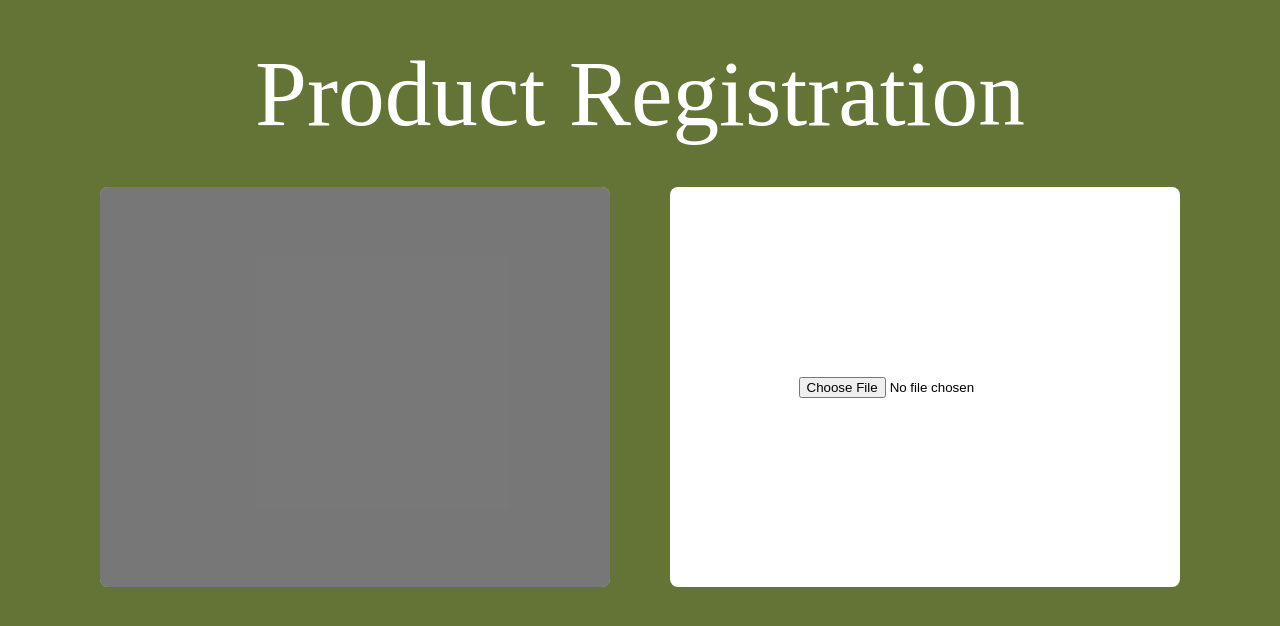
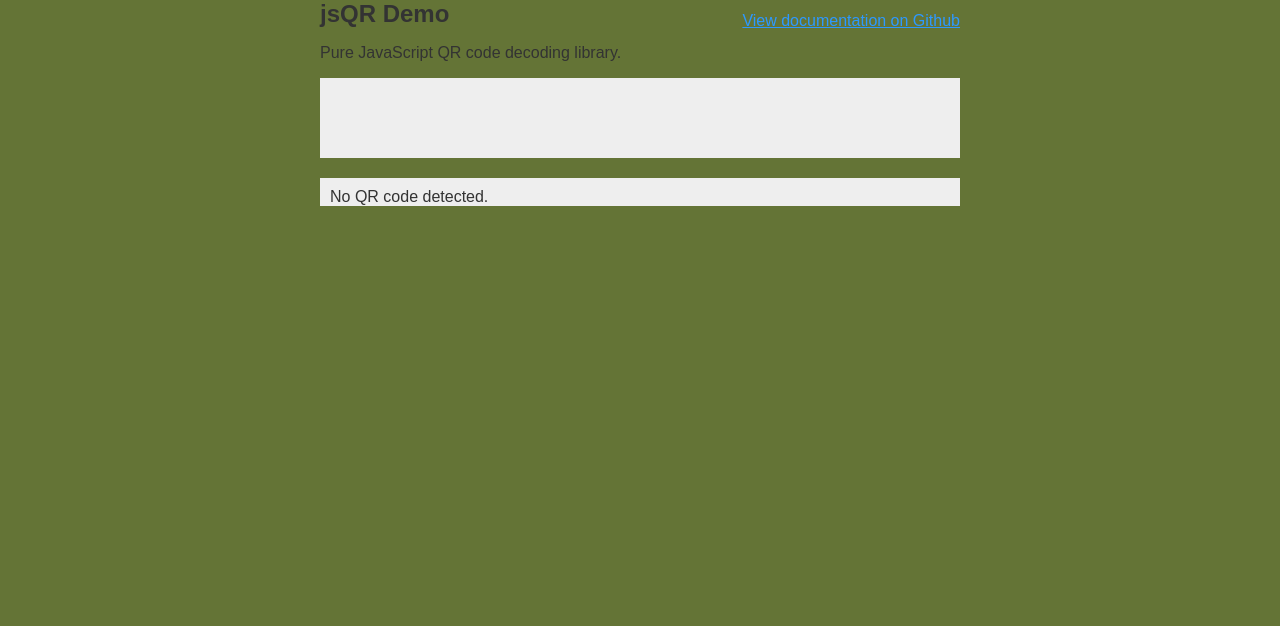
Before and after one commit to WIWLEE/TigerHackerton, a React (Create React App) app: page /Camera in a window 1280 px wide. Shown: the top 626 px of the page. Built offline with nearby package versions, Linux system fonts and the light colour scheme; no server answers.

Commit message:
Revert "Qr info design"

```diff
--- a/src/CameraPage.css
+++ /dev/null
@@ -1,113 +0,0 @@
-#camera-page-container {
-    margin: 0;
-    padding: 0;
-    display: flex;
-    flex-direction: column;
-    align-items: center;
-    justify-content: flex-start;
-    height: 100vh;
-    background-color: #647436;
-    overflow: hidden;
-}
-
-#title {
-    font-size: 70pt;
-    text-align: center;
-    color: white;
-    margin-top: 5vh;
-    margin-bottom: 5vh;
-}
-
-#video {
-    width: 60%;
-    height: 70%;
-    background-color: #3c471d;
-}
-
-#content-container {
-    display: flex;
-    justify-content: space-between;
-    align-items: flex-start;
-    width: 100%;
-    height: 50%;
-    position: relative;
-}
-
-#video-container, #file-container {
-    height: 100%;
-    flex: 1;
-    background-color: #f0f0f0;
-    border-radius: 8px;
-    transition: background-color 0.3s, box-shadow 0.3s; /* 부드러운 전환 효과 */
-    cursor: pointer; /* 포인터 커서 변경 */
-    position: relative;
-}
-
-#video-container {
-    margin-left: 100px;
-    margin-right: 30px;
-
-    display: flex;
-    justify-content: center;
-    align-items: center;
-}
-
-#file-container {
-    margin-left: 30px;
-    margin-right: 100px;
-    position: relative;
-
-    display: flex;
-    justify-content: center;
-    align-items: center;
-}
-
-input[type="file"]
-{
-    position: relative;
-    z-index: 2;
-}
-
-#video-container::before,
-#file-container::before {
-    content: ''; /* 가상 요소에 내용 없음 */
-    position: absolute; /* 절대 위치로 설정 */
-    border-radius: 8px;
-    top: 0;
-    left: 0;
-    right: 0;
-    bottom: 0; /* 부모 요소의 모든 영역을 덮도록 설정 */
-    background-color: rgba(0, 0, 0, 0.5); /* 반투명 검은색 배경 */
-    opacity: 0; /* 초기 상태에서 투명함 */
-    transition: opacity 0.3s; /* 투명도 전환 효과 */
-    z-index: 1; /* z-index를 높여 내용을 위에 올릴 수 있도록 설정 */
-}
-
-#video-container.inactive::before,
-#file-container.inactive::before {
-    opacity: 1; /* 비활성 상태일 때 반투명 배경이 보이게 설정 */
-}
-
-#video-container.active::before,
-#file-container.active::before {
-    opacity: 0; /* 비활성 상태일 때 반투명 배경이 보이게 설정 */
-}
-
-#video-container.active,
-#file-container.active {
-    background-color: white; /* 활성 상태 색상 */
-}
-
-
-button {
-    margin-top: 5vh;              /* 버튼 위에 여백 추가 */
-    display: block;                 /* 블록 레벨로 표시 */
-    margin-left: auto;              /* 버튼 중앙 정렬 */
-    margin-right: auto;             /* 버튼 중앙 정렬 */
-    padding: 10px 20px;            /* 버튼 내부 여백 */
-    font-size: 30px;                /* 버튼 글자 크기 */
-    background-color: #3c471d;     /* 버튼 배경 색상 */
-    color: white;                   /* 글자 색상 */
-    border-radius: 4px;            /* 모서리 둥글게 */
-    cursor: pointer;                /* 커서 포인터로 변경 */
-}
--- a/src/CameraPage.js
+++ b/src/CameraPage.js
@@ -1,24 +1,14 @@
-import React, {
-  useEffect,
-  useRef,
-  useState,
-  Component
-} from 'react';
+import React, {useEffect,useRef,useState,Component} from 'react';
 import jsQR from 'jsqr';
-import './CameraPage.css';
-import { withRouter } from 'react-router-dom';
 
-
-class CameraPage extends Component {
-  constructor(props) {
+class CameraPage extends Component{
+    constructor(props)
+    {
         super(props);
         this.videoRef = React.createRef();
         this.canvasRef = React.createRef();
         this.state = {
-      outputData: null,
-      loadingMessage: "",
-      errorMessage: "",
-      activeContainer: 'file',
+            outputData:"",
         };
     }
 
@@ -28,13 +18,10 @@ class CameraPage extends Component {
         const canvas = canvasElement.getContext("2d");
 
         // 비디오 스트림 가져오기
-    navigator.mediaDevices.getUserMedia({
-        video: {
-          facingMode: "environment"
-        }
-      })
+        navigator.mediaDevices.getUserMedia({ video: { facingMode: "environment" } })
           .then((stream) => {
-        if (video.srcObject !== stream) {
+            if(video.srcObject !== stream)
+            {
                 video.srcObject = stream;
                 video.setAttribute("playsinline", true); // iOS Safari에서 전체화면 방지
                 video.play().catch(error => {
@@ -45,41 +32,30 @@ class CameraPage extends Component {
           })
           .catch((error) => {
             console.error("Error accessing media devices:", error);
-        this.setState({
-          loadingMessage: "Error accessing camera. Please check your permissions."
-        });
+        this.setState({ loadingMessage: "Error accessing camera. Please check your permissions." });
           });
       }
 
     tick(canvas, video) {
     if (video.readyState === video.HAVE_ENOUGH_DATA) {
-      this.setState({
-        loadingMessage: ""
-      });
+        this.setState({ loadingMessage: "" });
         const canvasElement = this.canvasRef.current;
-
-      if (canvasElement) {
         canvasElement.hidden = false;
 
         canvasElement.height = video.videoHeight;
         canvasElement.width = video.videoWidth;
         canvas.drawImage(video, 0, 0, canvasElement.width, canvasElement.height);
         const imageData = canvas.getImageData(0, 0, canvasElement.width, canvasElement.height);
-        const code = jsQR(imageData.data, imageData.width, imageData.height, {
-          inversionAttempts: "dontInvert"
-        });
+        const code = jsQR(imageData.data, imageData.width, imageData.height, { inversionAttempts: "dontInvert" });
 
         if (code) {
         this.drawLine(canvas, code.location.topLeftCorner, code.location.topRightCorner, "#FF3B58");
         this.drawLine(canvas, code.location.topRightCorner, code.location.bottomRightCorner, "#FF3B58");
         this.drawLine(canvas, code.location.bottomRightCorner, code.location.bottomLeftCorner, "#FF3B58");
         this.drawLine(canvas, code.location.bottomLeftCorner, code.location.topLeftCorner, "#FF3B58");
-          this.setState({
-            outputData: code.data
-          });
-          video.pause();
-          return;
-        }
+        this.setState({ outputData: code.data });
+        } else {
+        this.setState({ outputData: "No QR code detected." });
         }
     }
     requestAnimationFrame(() => this.tick(canvas, video));
@@ -94,131 +70,20 @@ class CameraPage extends Component {
     canvas.stroke();
     }
 
-  handleFileChange = (event) => {
-    const file = event.target.files[0];
-    if (file) {
-      const reader = new FileReader();
-      reader.onload = (e) => {
-        const img = new Image();
-        img.onload = () => {
-          const canvas = this.canvasRef.current;
-          const context = canvas.getContext('2d');
-          canvas.width = img.width;
-          canvas.height = img.height;
-
-          context.drawImage(img, 0, 0);
-          const imageData = context.getImageData(0, 0, canvas.width, canvas.height);
-          const code = jsQR(imageData.data, canvas.width, canvas.height);
-
-          if (code) {
-            try {
-              const parsedData = JSON.parse(code.data);
-              this.setState({
-                outputData: parsedData,
-                errorMessage: '',
-              });
-              console.log(parsedData);
-            } catch (error) {
-
-            }
-          }
-        };
-        img.src = e.target.result;
-      };
-      reader.readAsDataURL(file);
-    }
-  };
-
-  handleContainerClick = (container) => {
-    if (this.state.activeContainer !== container) {
-      // 활성화된 컨테이너가 바뀔 때 비디오 정지
-      const video = this.videoRef.current;
-      if (container === 'video') {
-        video.play();
-      } else {
-        video.pause();
-      }
-    this.setState({ activeContainer: container});
-  }};
-
-  handleConfirm = async() => {
-    const ImgData = this.state.outputData;
-    try{
-    for(let index=0;index<ImgData.length;index++)
+    render()
     {
-          const ingredient = ImgData[index];
-          const requestData = {
-              name: ingredient.name,
-              food_description: ingredient.food_description,
-              delivery_company_ID: ingredient.delivery_company_ID,
-              handling_description: ingredient.handling_description,
-              entry_date: ingredient.entry_date,
-              disposal_date: ingredient.disposal_date,
-              stock_quantity: ingredient.stock_quantity,
-              storage_location: ingredient.storage_location
-          };
-
-          const res = await fetch("http://localhost:3001/info", {
-              method: "POST",
-              headers: {
-                  "Content-Type": "application/json", // Capitalize 'Content-Type'
-              },
-              body: JSON.stringify(requestData)
-          })
-          .then(res => {
-              if (!res.ok) {
-                  throw new Error(`HTTP error! Status: ${res.status}`);
-              }
-          })
-          .then(data => {
-              console.log('Success:', data); // Handle the response data
-          })
-          .catch(error => {
-              console.error('Error:', error); // Log the error
-          });
-      }
-    } catch(error) {
-      console.error('Error: ',error);
-      alert("Error");
-      window.location.reload();
-    }
-
-    this.props.history.push("/");
-
-
-  };
-
-  render() {
-    const {activeContainer} = this.state;
-
-    return (
-      <div id = "camera-page-container" >
-      <div id = "title" > Product Registration </div>
-      <div className = "loading-message" > {this.state.loadingMessage} </div>
-      <div id = "content-container" >
-        <div id = "video-container"
-          className={activeContainer === 'video' ? 'active' : 'inactive'}
-          onClick={()=> this.handleContainerClick('video')}
-        >
-        <canvas id = "video" ref = {this.canvasRef} hidden > </canvas>
-        <div>
+        return(<div style={{ fontFamily: "'Ropa Sans', sans-serif", color: "#333", maxWidth: "640px", margin: "0 auto", position: "relative" }}>
+            <h1>jsQR Demo</h1>
+            <a href="https://github.com/cozmo/jsQR" style={{ position: "absolute", right: 0, top: "12px", color: "#2D99FF" }}>
+              View documentation on Github
+            </a>
+            <p>Pure JavaScript QR code decoding library.</p>
+            <div style={{ textAlign: "center", padding: "40px", backgroundColor: "#eee" }}>{this.state.loadingMessage}</div>
+            <canvas id="canvas" ref={this.canvasRef} style={{ width: "100%" }} hidden></canvas>
+            <div style={{ marginTop: "20px", background: "#eee", padding: "10px", paddingBottom: "0" }}>
+              <div>{this.state.outputData || "No QR code detected."}</div>
             </div>
-        </div>
-      <div id = "file-container"
-        className={activeContainer === 'file' ? 'active' : 'inactive'}
-        onClick={() => this.handleContainerClick('file')}
-      >
-        <input type = "file" onChange = {this.handleFileChange} accept = "image/*" disabled={activeContainer !== 'file'} />
-        </div>
-      </div>
-      {
-          this.state.outputData && (
-            <button onClick = {this.handleConfirm} >
-            Confirm
-            </button>
-          )
-      }
-      <video ref = {this.videoRef} style = {{  display: "none"}} > </video>
+            <video ref={this.videoRef} style={{ display: "none" }}></video>
           </div>);
     }
 }
--- a/src/Home.js
+++ b/src/Home.js
@@ -1,7 +1,7 @@
 
 import React, { useState } from 'react';
 import { BrowserRouter as Router, Route, Link, Routes} from 'react-router-dom';
-import Camera from './CameraPage.js';
+import RegisterQR from './RegisterQR.js';
 import ViewFoodList from './ViewFoodList.js';
 import './Home.css';
 import Todolist from './Todolist.js';
@@ -79,7 +79,7 @@ const Home = () => {
                 <h2>Food Hygiene<br /> Management Service</h2>
                 <h3>for Store Managers</h3>
                 <Link to="ViewFoodList" class="button">REGISTRATION INQUIRY</Link><br />
-                <Link to="Camera" class="button">PRODUCT REGISTRATION</Link><br />
+                <Link to="RegisterQR" class="button">PRODUCT REGISTRATION</Link><br />
             </div>
             <div>
                 <img src="main.jpeg" alt="Food Hygiene Background"/>
```
Also changed, not shown: src/QRCodeGenerator.js (+1 -59 lines), src/RegisterQR.js (+35 -0 lines). Lines whose indentation alone changed are shown as unchanged.
